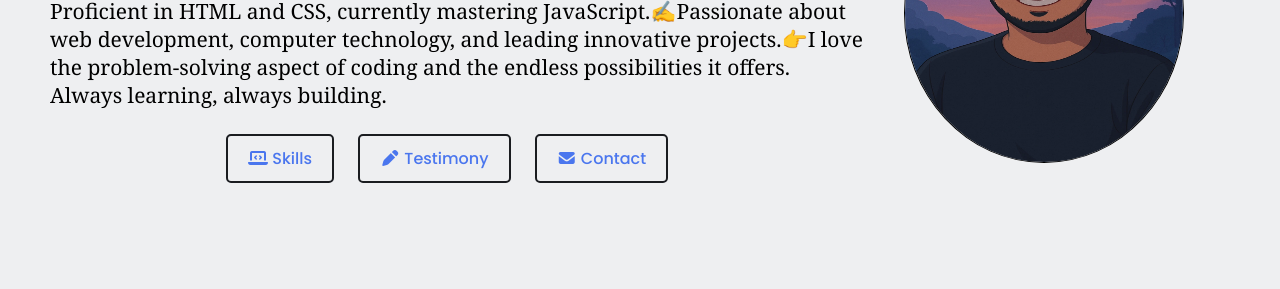
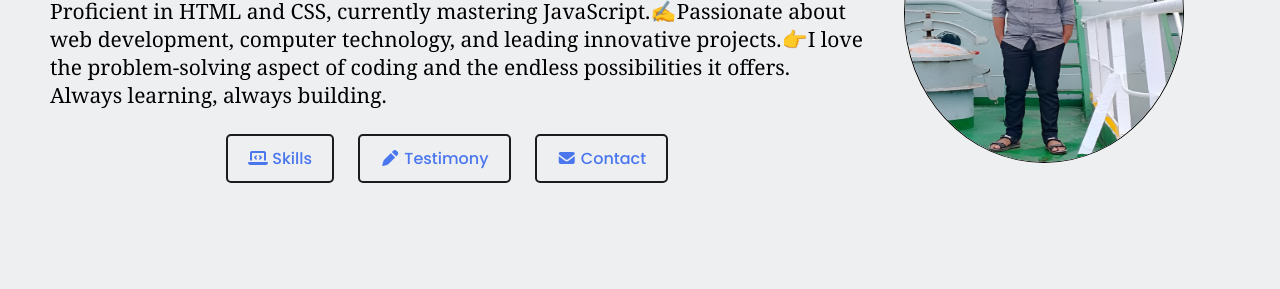
Before and after one commit to DipChy409/Portfolio-dip.dev, a plain HTML site: page index.html in a window 1280 px wide. Shown: the part 297-586 px from the top of the page. Drawn offline with Linux system fonts and the light colour scheme.

Commit message:
imaged changed

```diff
--- a/index.html
+++ b/index.html
@@ -121,7 +121,7 @@
         </div>
 
         <div class="headshot">
-          <img src="images/pic.webp" alt="My personal image" />
+          <img src="images/profile.jpg" alt="My personal image" />
         </div>
       </section>
 
```
Also changed, not shown: images/profile.jpg (added).
